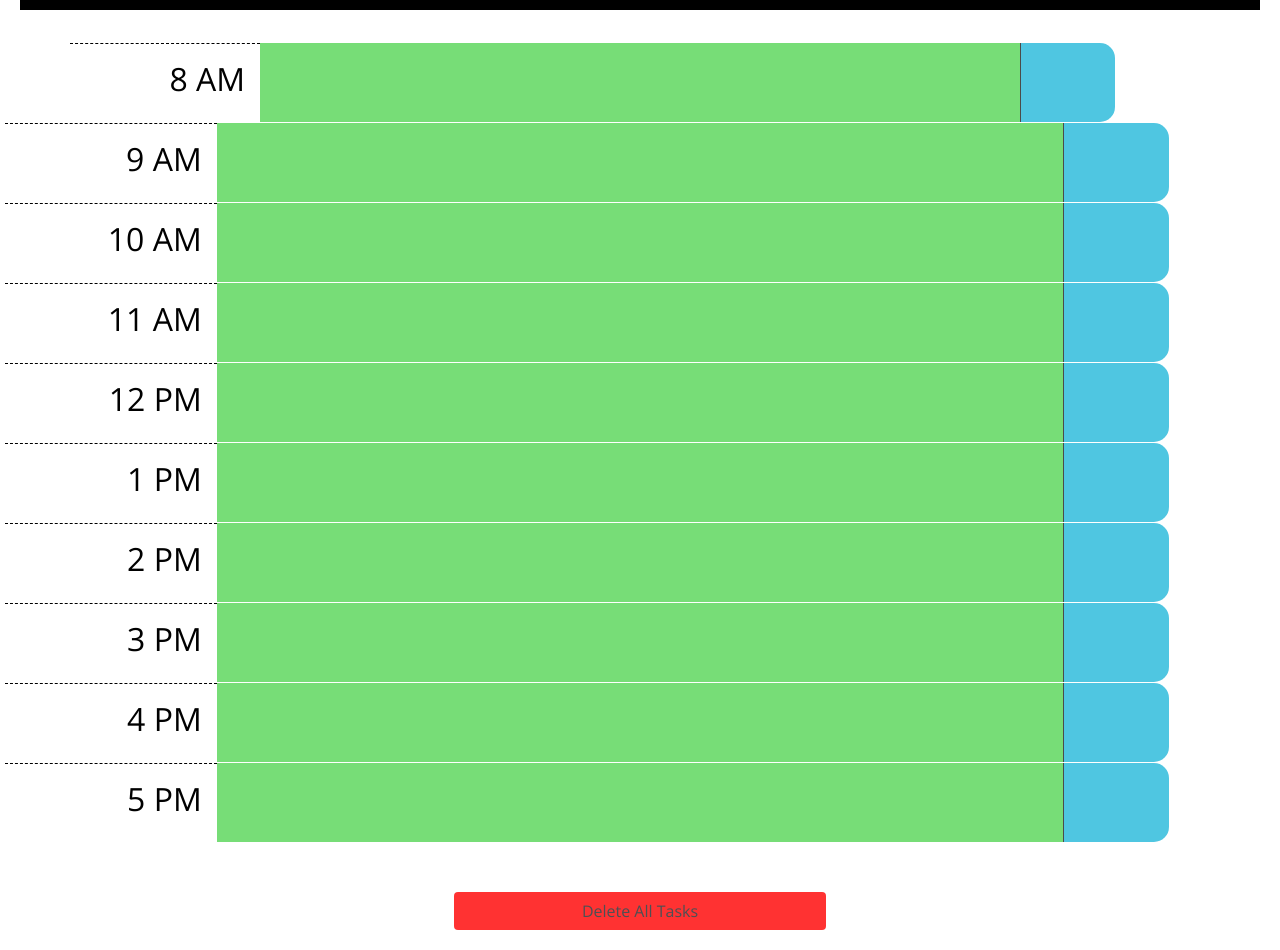
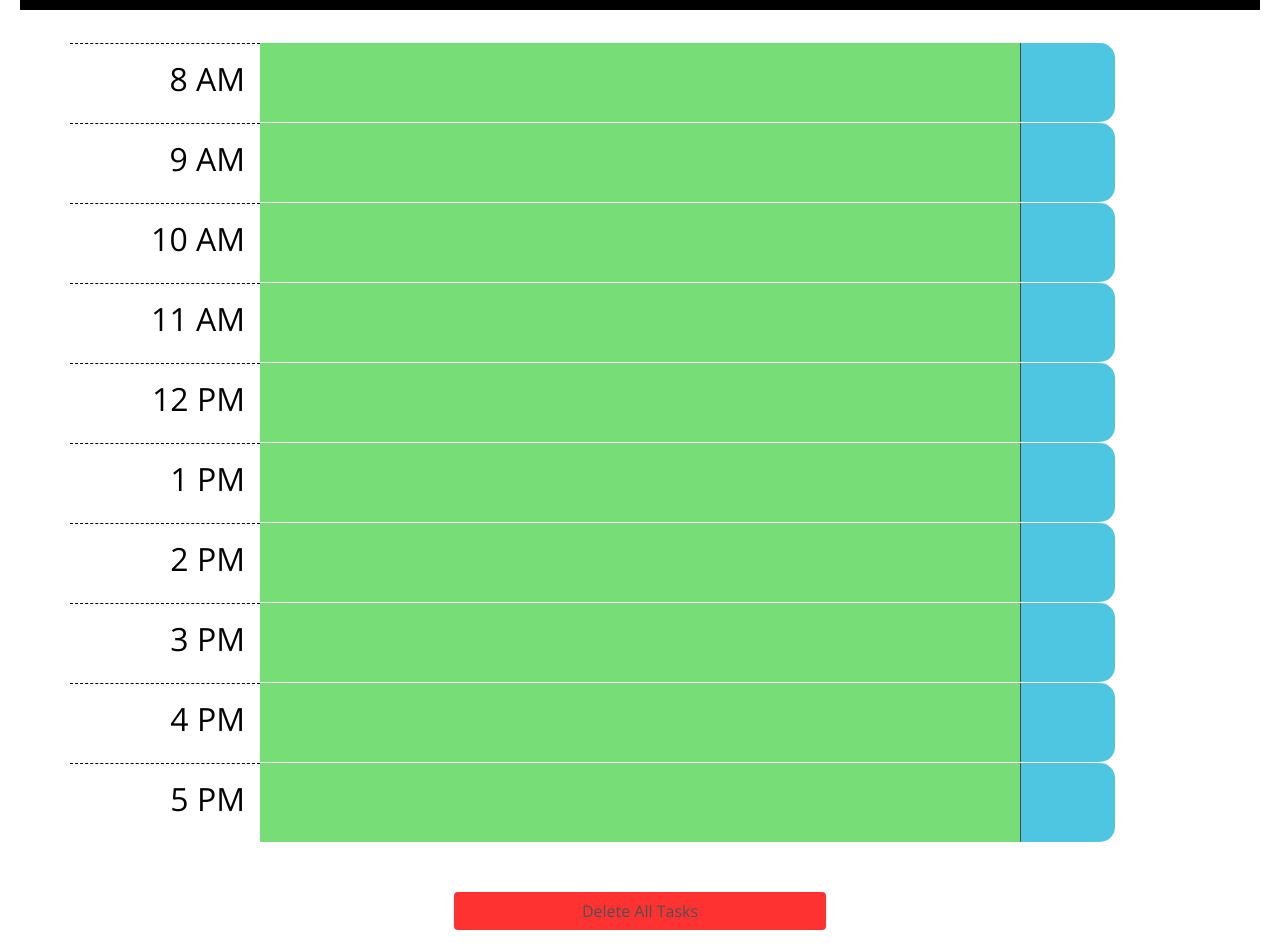
Before and after one commit to DylanMSmith/Work-Day-Scheduler, a plain HTML site: page index.html in a window 1280 px wide. Shown: the part 340-1290 px from the top of the page. Drawn offline with nearby package versions, Linux system fonts and the light colour scheme; a web font is replaced by a local one.

Commit message:
fixing some html to fix format issues

```diff
--- a/index.html
+++ b/index.html
@@ -11,7 +11,7 @@
   <link href="https://fonts.googleapis.com/css?family=Open+Sans&display=swap" rel="stylesheet" />
   <link rel="stylesheet"
     href="https://cdnjs.cloudflare.com/ajax/libs/open-iconic/1.1.1/font/css/open-iconic-bootstrap.min.css" />
-  <link rel="stylesheet" href="./assets/style.css">
+  <link rel="stylesheet" href="./assets/style.css" />
   <title>Work Day Scheduler</title>
 </head>
 
@@ -24,105 +24,105 @@
   </header>
 
   <div class="container">
-    <section class="row">
-      <section class="col-2 time-of-day hour">
+    <div class="row">
+      <div class="col-2 time-of-day hour">
         <h2>8 AM</h2>
-      </section>
-      <section class="col-8 to-do" id="8">
+      </div>
+      <div class="col-8 to-do" id="8">
         <p class="display-text" id="p-8"></p>
         <input class="form-control form-control-lg" type="text" placeholder="Enter event" id="input-form-8">
-      </section>
-      <section class="col-1 save-button saveBtn"><span class="oi oi-file"></span></div>
-    </section>
-    <div class="row">
-      <section class="col-2 time-of-day hour">
-        <h2>9 AM</h2>
-      </section>
-      <section class="col-8 to-do" id="9">
-        <p class="display-text" id="p-9"></p>
-        <input class="form-control form-control-lg" type="text" placeholder="Enter event" id="input-form-9">
-      </section>
+      </div>
       <div class="col-1 save-button saveBtn"><span class="oi oi-file"></span></div>
     </div>
     <div class="row">
-      <section class="col-2 time-of-day hour">
+      <div class="col-2 time-of-day hour">
+        <h2>9 AM</h2>
+      </div>
+      <div class="col-8 to-do" id="9">
+        <p class="display-text" id="p-9"></p>
+        <input class="form-control form-control-lg" type="text" placeholder="Enter event" id="input-form-9">
+      </div>
+      <div class="col-1 save-button saveBtn"><span class="oi oi-file"></span></div>
+    </div>
+    <div class="row">
+      <div class="col-2 time-of-day hour">
         <h2>10 AM</h2>
-      </section>
-      <section class="col-8 to-do" id="10">
+      </div>
+      <div class="col-8 to-do" id="10">
         <p class="display-text" id="p-10"></p>
         <input class="form-control form-control-lg" type="text" placeholder="Enter event" id="input-form-10">
-      </section>
-      <section class="col-1 save-button saveBtn"><span class="oi oi-file"></span></section>
+      </div>
+      <div class="col-1 save-button saveBtn"><span class="oi oi-file"></span></div>
     </div>
     <div class="row">
-      <section class="col-2 time-of-day hour">
+      <div class="col-2 time-of-day hour">
         <h2>11 AM</h2>
-      </section>
-      <section class="col-8 to-do" id="11">
+      </div>
+      <div class="col-8 to-do" id="11">
         <p class="display-text" id="p-11"></p>
         <input class="form-control form-control-lg" type="text" placeholder="Enter event" id="input-form-11">
-      </section>
-      <section class="col-1 save-button saveBtn"><span class="oi oi-file"></span></div>
+      </div>
+      <div class="col-1 save-button saveBtn"><span class="oi oi-file"></span></div>
     </div>
     <div class="row">
-      <section class="col-2 time-of-day hour">
+      <div class="col-2 time-of-day hour">
         <h2>12 PM</h2>
-      </section>
-      <section class="col-8 to-do" id="12">
+      </div>
+      <div class="col-8 to-do" id="12">
         <p class="display-text" id="p-12"></p>
         <input class="form-control form-control-lg" type="text" placeholder="Enter event" id="input-form-12">
-      </section>
-      <section class="col-1 save-button saveBtn"><span class="oi oi-file"></span></div>
+      </div>
+      <div class="col-1 save-button saveBtn"><span class="oi oi-file"></span></div>
     </div>
     <div class="row">
-      <section class="col-2 time-of-day hour">
+      <div class="col-2 time-of-day hour">
         <h2>1 PM</h2>
-      </section>
-      <section class="col-8 to-do" id="13">
+      </div>
+      <div class="col-8 to-do" id="13">
         <p class="display-text" id="p-13"></p>
         <input class="form-control form-control-lg" type="text" placeholder="Enter event" id="input-form-13">
-      </section>
-      <section class="col-1 save-button saveBtn"><span class="oi oi-file"></span></div>
+      </div>
+      <div class="col-1 save-button saveBtn"><span class="oi oi-file"></span></div>
     </div>
     <div class="row">
-      <section class="col-2 time-of-day hour">
+      <div class="col-2 time-of-day hour">
         <h2>2 PM</h2>
-      </section>
-      <section class="col-8 to-do" id="14">
+      </div>
+      <div class="col-8 to-do" id="14">
         <p class="display-text" id="p-14"></p>
         <input class="form-control form-control-lg" type="text" placeholder="Enter event" id="input-form-14">
-      </section>
-      <section class="col-1 save-button saveBtn"><span class="oi oi-file"></span></section>
+      </div>
+      <div class="col-1 save-button saveBtn"><span class="oi oi-file"></span></div>
     </div>
     <div class="row">
-      <section class="col-2 time-of-day hour">
+      <div class="col-2 time-of-day hour">
         <h2>3 PM</h2>
-      </section>
-      <section class="col-8 to-do" id="15">
+      </div>
+      <div class="col-8 to-do" id="15">
         <p class="display-text" id="p-15"></p>
         <input class="form-control form-control-lg" type="text" placeholder="Enter event" id="input-form-15">
-      </section>
-      <section class="col-1 save-button saveBtn"><span class="oi oi-file"></span></div>
+      </div>
+      <div class="col-1 save-button saveBtn"><span class="oi oi-file"></span></div>
     </div>
     <div class="row">
-      <section class="col-2 time-of-day hour">
+      <div class="col-2 time-of-day hour">
         <h2>4 PM</h2>
-      </section>
-      <section class="col-8 to-do" id="16">
+      </div>
+      <div class="col-8 to-do" id="16">
         <p class="display-text" id="p-16"></p>
         <input class="form-control form-control-lg" type="text" placeholder="Enter event" id="input-form-16">
-      </section>
-      <section class="col-1 save-button saveBtn"><span class="oi oi-file"></span></div>
-    </section>
+      </div>
+      <div class="col-1 save-button saveBtn"><span class="oi oi-file"></span></div>
+    </div>
     <div class="row">
-      <section class="col-2 time-of-day hour">
+      <div class="col-2 time-of-day hour">
         <h2>5 PM</h2>
-      </section>
-      <section class="col-8 to-do" id="17">
+      </div>
+      <div class="col-8 to-do" id="17">
         <p class="display-text" id="p-17"></p>
         <input class="form-control form-control-lg" type="text" placeholder="Enter event" id="input-form-17">
-      </section>
-      <section class="col-1 save-button saveBtn"><span class="oi oi-file"></span></section>
+      </div>
+      <div class="col-1 save-button saveBtn"><span class="oi oi-file"></span></div>
     </div>
   </div>
 
```
Also changed, not shown: Assets/script.js (line endings or trailing spaces).
